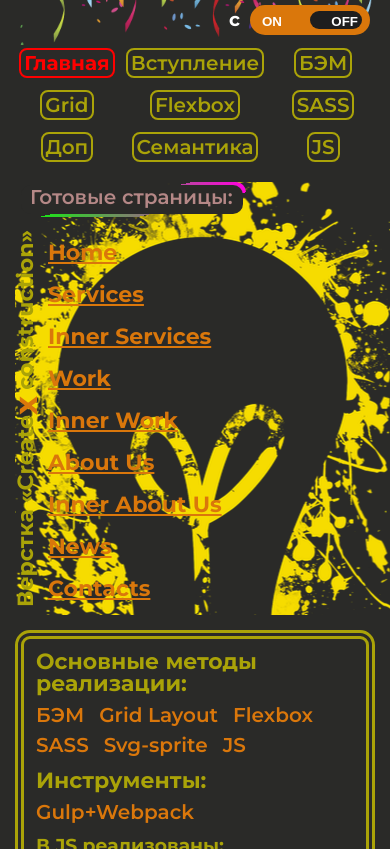
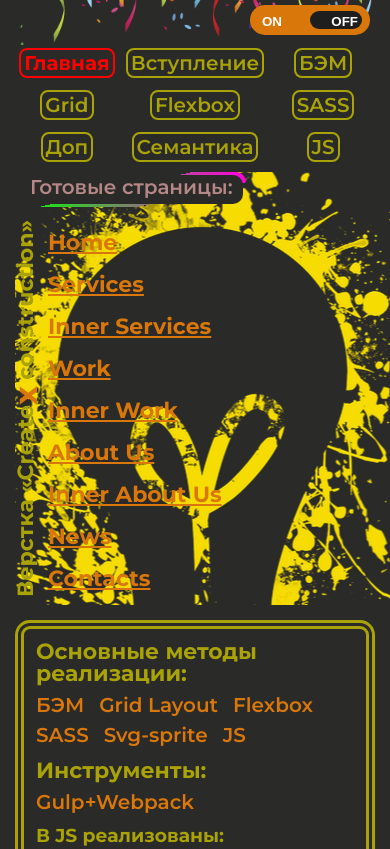
Before and after one commit to Anat-74/Createx-construction, a plain HTML site: page src/index.html in a window 390 px wide. Shown: the top 849 px of the page. Drawn offline with Linux system fonts and the light colour scheme; files whose address does not match are found by name.

Commit message:
rhghfgjghikgrgfdg

```diff
--- a/src/index.html
+++ b/src/index.html
@@ -6,14 +6,13 @@
 		<title>Верстка «NEW_PROJECT_NAME»</title>
 	</head>
 	<body class="light-theme">
+      <header class="header">
       <div class="theme">
-      <h3 class="theme__title">с</h3>
       <div class="theme__switch">
       <input class="theme__check" id="themeToggle" type="checkbox" id="switcher">
       <label class="theme__label" for="switcher"></label>
    </div>
       </div>
-		<div class="rootpage">
       <nav class="rootpage__nav">
          <ul class="rootpage__list-nav">
             <li class="rootpage__item">
@@ -45,6 +44,9 @@
             </li>
          </ul>
       </nav>
+   </header>
+   <main class="main">
+		<section class="rootpage__section">
          <div class="rootpage__left">
 			<h1 class="rootpage__title">Верстка «Create<small>x</small> construction»</h1>
 			<h2 class="rootpage__title-2"><span>Готовые страницы:</span></h2>
@@ -130,15 +132,16 @@
             <p class="rootpage__text">Lorem  fgfgf ipsum dolor sit amet hfghfghfghfghf consectetur adipisicing elit. Harum facere voluptatibus, ex beatae placeat, quasi quis itaque eaque, iste sint adipisci reiciendis.</p>
          </div>
       </div>
-      <div class="rootpage__content-contacts">
+		</section>
+   </main>
+      <footer class="footer">
          <div class="rootpage__contacts">
             <h2>Мои контакты:</h2>
             <address>Почта: <a href="mailto:web7anat@gmail.com"> <br> web7anat@gmail.com</a></address>
             <address>Соц. сети: <a href="https://t.me/Anat7777"> <br> Telegram</a></address>
             <address>Skype: <a href="https://www.skype.com/ru/"> <br> live:santexsistem</a></address>
          </div>
-      </div>
-		</div>
+      </footer>
    <script>
 
    function checkSound() {
@@ -185,7 +188,7 @@
       const tabHeaders = document.querySelectorAll('[data-tab]')
       const contentTab = document.querySelectorAll('[data-tab-content]')
       const image = document.querySelector(".rootpage__image")
-      const contacts= document.querySelector(".rootpage__content-contacts")
+      const contacts= document.querySelector(".footer")
       const rootpageLeft = document.querySelector(".rootpage__left")
 
      tabHeaders.forEach((item) => {
@@ -263,13 +266,10 @@
 		img {
 			vertical-align: top;
 		}
-      .wrapper-index {
-      }
+
       .theme {
          display: grid;
-         grid-template-columns: 1fr auto;
-         align-items: center;
-         column-gap: 10px;
+         justify-items: end;
          padding: 5px 20px 10px 0%;
          background: url('@img/main/free-png.ru-175.png') 50% 52%/cover no-repeat;
          animation-name: header-anim;
@@ -285,10 +285,7 @@
             background-position-y: 52%;
          }
       }
-      .theme__title {
-         white-space: nowrap;
-         justify-self: end;
-      }
+
       .theme__switch {
          position: relative;
          width: 120px;
@@ -382,23 +379,70 @@
       .hidden {
          display: none;
       }
-		.rootpage{
+      .rootpage__nav {
+         overflow-x: auto;
+      }
+         .rootpage__list-nav {
+         display: grid;
+         grid-template-columns: repeat(auto-fit, minmax(127px, 1fr));
+         justify-items: center;
+         align-items: center;
+         column-gap: 7px;
+         row-gap: 12px;
+         padding: 3px 15px 15px 15px;
+      }
+      @media (max-width: 991px) {
+         .rootpage__list-nav {
+            padding-bottom: 10px;
+			}
+		}
+      @media (max-width: 460px) {
+         .rootpage__list-nav {
+            display: inline-grid;
+            grid-template-columns: repeat(3, 1fr);
+			}
+		}
+         .rootpage__link{
+         display: inline-block;
+         color: #AAA308;
+         font-size: 20px;
+         font-weight: 600;
+         border: 2px solid #AAA308;
+         border-radius: 8px;
+         padding: 3px;
+         transition: all 0.3s ease-in-out;
+      }
+      .rootpage__link:hover {
+         color: #DA770B;
+         border: 2px solid #DA770B;
+      }
+      .rootpage__link:focus {
+         outline: 2px solid red;
+      }
+      .rootpage__link--active {
+         font-weight: 700;
+         color: red;
+         border: 2px solid red;
+      }
+      .rootpage__link--active:hover{
+         cursor: default;
+         box-shadow: none;
+         color: red;
+      }
+		.rootpage__section {
+         padding-bottom: 15px;
          display: grid;
          row-gap: 15px;
          grid-template-areas:
-         "nav nav nav"
          "left content content"
          "left content content"
-         ".. contacts contacts"
          ;
 		}
       @media (max-width: 991px) {
-			.rootpage{
+			.rootpage__section {
             grid-template-areas:
-         "nav nav nav"
          "left left left"
          "content content content"
-         "contacts contacts contacts"
          ;
 			}
 		}
@@ -574,57 +618,7 @@
             font-weight: 700;
 			}
 		}
-      .rootpage__nav {
-         grid-area: nav;
-         overflow-x: auto;
-      }
-         .rootpage__list-nav {
-         display: grid;
-         grid-template-columns: repeat(auto-fit, minmax(127px, 1fr));
-         justify-items: center;
-         align-items: center;
-         column-gap: 7px;
-         row-gap: 12px;
-         padding: 3px 15px 15px 15px;
-      }
-      @media (max-width: 991px) {
-         .rootpage__list-nav {
-            padding-bottom: 5px;
-			}
-		}
-      @media (max-width: 460px) {
-         .rootpage__list-nav {
-            display: inline-grid;
-            grid-template-columns: repeat(3, 1fr);
-			}
-		}
-         .rootpage__link{
-         display: inline-block;
-         color: #AAA308;
-         font-size: 20px;
-         font-weight: 600;
-         border: 2px solid #AAA308;
-         border-radius: 8px;
-         padding: 3px;
-         transition: all 0.3s ease-in-out;
-      }
-      .rootpage__link:hover {
-         color: #DA770B;
-         border: 2px solid #DA770B;
-      }
-      .rootpage__link:focus {
-         outline: 2px solid red;
-      }
-      .rootpage__link--active {
-         font-weight: 700;
-         color: red;
-         border: 2px solid red;
-      }
-      .rootpage__link--active:hover{
-         cursor: default;
-         box-shadow: none;
-         color: red;
-      }
+
       .rootpage__content {
          grid-area: content;
          border: 9px double #AAA308;
@@ -703,10 +697,9 @@
       .rootpage__text:not(:last-child) {
          margin-bottom: 15px;
       }
-      .rootpage__content-contacts {
-         grid-area: contacts;
+      .footer {
          min-height: 450px;
-         display: inline-grid;
+         display: grid;
          justify-items: center;
          align-items: center;
          background: url('@img/main/free-png.3.png') 50% 0 no-repeat;
```
Lines whose indentation alone changed are shown as unchanged.
